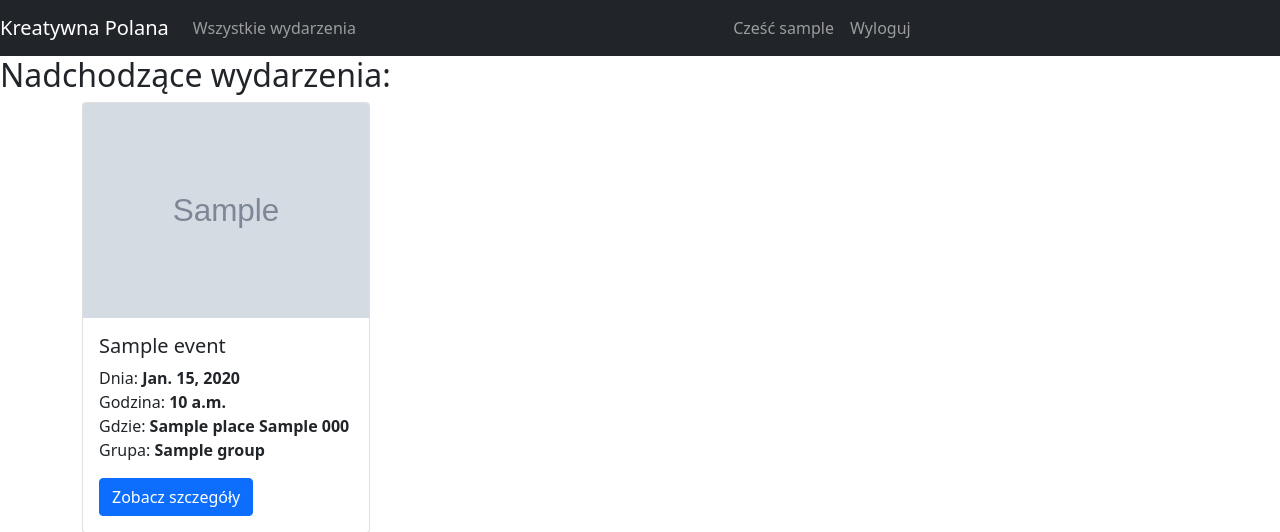
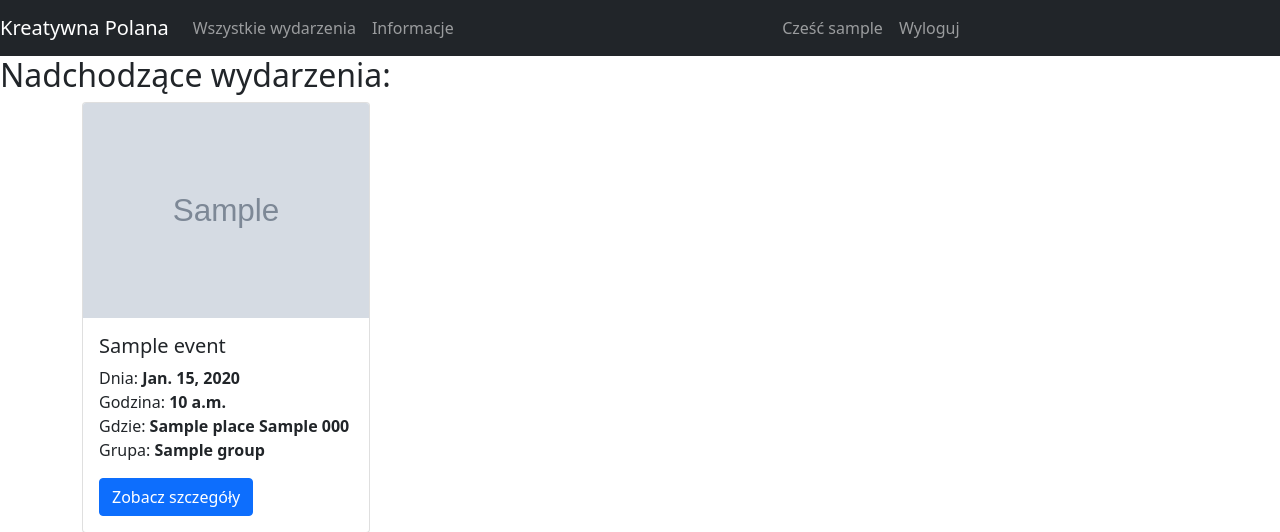
Before and after one commit to RadoslawPiekarski/Kreatywna_Polana, a Django app: page /events/ in a window 1280 px wide. Shown: the top 532 px of the page. Run offline with Django 3.2, Linux system fonts and the light colour scheme; a user stored in the database is signed in; tables that the repository leaves empty hold one stand-in row (values such as "Sample post"); grey boxes marked "Sample" are stand-in pictures.

Commit message:
added link to parents_info in navbar

```diff
--- a/templates/base.html
+++ b/templates/base.html
@@ -24,6 +24,11 @@
                     <li class="nav-item active">
                         <a class="nav-link" href="/events/">Wszystkie wydarzenia</a>
                     </li>
+                    {% if user.is_authenticated %}
+                    <li class="nav-item active">
+                        <a class="nav-link" href="/parents_info/">Informacje</a>
+                    </li>
+                    {% endif %}
                 </ul>
             </div>
             <div id="bs-navbar" class="collapse navbar-collapse">
```
